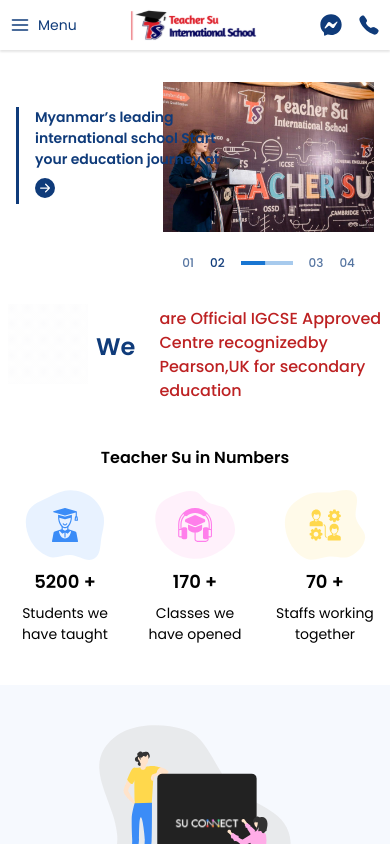
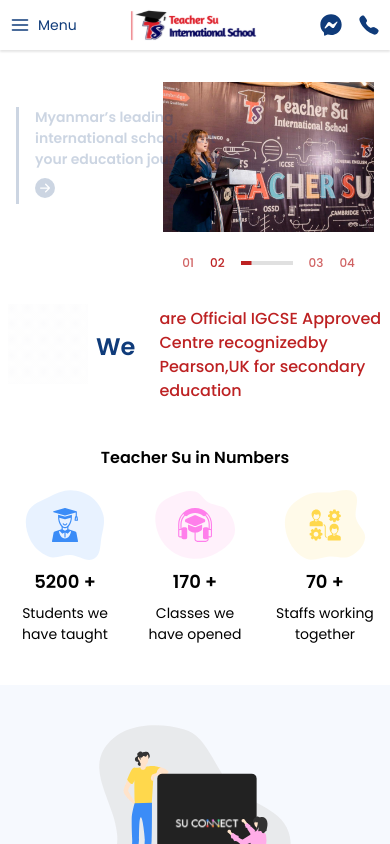
Before and after one commit to ShoonLeiNaing/teachersu-landing, a Next.js app: page / in a window 390 px wide. Shown: the top 844 px of the page. Built offline with nearby package versions, Linux system fonts and the light colour scheme.

Commit message:
color update

```diff
--- a/components/AnimatedHero/animatedHero.module.css
+++ b/components/AnimatedHero/animatedHero.module.css
@@ -3,15 +3,15 @@
 }
 .hero_image {
   /* width: 100%; */
-  /* animation: 5s anim-image ease-out infinite; */
+  /* animation: 4.1s anim-image ease-out infinite; */
   height: 100%;
   z-index: 900;
 }
 .heroText {
-  margin-top: -20%;
+  margin-top: -25%;
   width: 600px;
   /* transition: opacity 2s ease-in; */
-  animation: 4.1s anim-lineUp ease-out infinite;
+  animation: 5s anim-lineUp ease-out infinite;
   z-index: 950;
 }
 .heroSentence {
@@ -20,7 +20,7 @@
 
 @media screen and (max-width: 1200px) {
   .heroText {
-    margin-top: -100px;
+    margin-top: -120px;
     width: 500px;
   }
   .hero_image {
@@ -53,7 +53,7 @@
     font-size: 26px;
   }
   .heroText {
-    margin-top: -70px;
+    margin-top: -90px;
     width: 400px;
   }
   .hero_image {
@@ -142,39 +142,42 @@
   0% {
     transform: scale(1);
   }
-  /* 25% {
-    transform: scale(0.95);
-  } */
+  25% {
+    transform: scale(1);
+  }
   50% {
-    transform: scale(0.9);
+    transform: scale(1);
   }
   /* 75% {
-    transform: scale(0.95);
+    transform: scale(0.9);
   } */
+  75% {
+    transform: scale(0.8);
+  }
 
   100% {
-    transform: scale(1);
+    transform: scale(0.8);
   }
 }
 
-@keyframes anim-lineUp {
+/* @keyframes anim-lineUp {
   0% {
     opacity: 0;
-    transform: translateY(50%);
+    transform: translateY(30%);
   }
   20% {
-    opacity: 0;
-    transform: translateY(20%);
-  }
-  50% {
     opacity: 1;
     transform: translateY(0%);
   }
-  70% {
+  40% {
     opacity: 1;
     transform: translateY(0%);
   }
-  90% {
+  60% {
+    opacity: 1;
+    transform: translateY(0%);
+  }
+  80% {
     opacity: 0;
     transform: translateY(0%);
   }
@@ -183,7 +186,7 @@
     opacity: 0;
     transform: translateY(0%);
   }
-}
+} */
 
 /* @keyframes anim-lineUp {
   0% {
@@ -194,3 +197,27 @@
     opacity: 1;
   }
 } */
+
+@keyframes anim-lineUp {
+  0% {
+    opacity: 0;
+    transform: translateY(30%);
+  }
+  20% {
+    opacity: 0;
+    transform: translateY(0%);
+  }
+  50% {
+    opacity: 1;
+    transform: translateY(0%);
+  }
+  70% {
+    opacity: 1;
+    transform: translateY(0%);
+  }
+
+  100% {
+    opacity: 0;
+    transform: translateY(0%);
+  }
+}
--- a/components/AnimatedHero/index.tsx
+++ b/components/AnimatedHero/index.tsx
@@ -27,7 +27,7 @@
       setProgress((prevProgress) =>
         prevProgress >= 100 ? 0 : prevProgress + 10
       );
-    }, 400);
+    }, 480);
     return () => {
       clearInterval(timer);
     };
@@ -41,7 +41,7 @@
       }
       setIndex(next);
       setProgress(0);
-    }, 4.1 * 1000);
+    }, 5 * 1000);
     console.log(index);
   }, [index, setIndex]);
   return (
@@ -82,9 +82,11 @@
           />
         </Box>
       </Box>
+
       <Box flex="0.5">
         <img src={imagesData[index]} className={styles.hero_image} alt="hero" />
-        <Box display="flex" justifyContent="center" mt={2} color={colors.blue}>
+
+        <Box display="flex" justifyContent="center" mt={2} color={colors.red}>
           <Typography
             px={{ md: 2, sm: 2, xs: 1 }}
             fontSize={{ md: "18px", sm: "14px", xs: "12px" }}
@@ -100,7 +102,14 @@
               marginY="auto"
               px={{ lg: 2, xs: 1 }}
             >
-              <LinearProgress variant="determinate" value={progress} />
+              <LinearProgress
+                sx={{
+                  backgroundColor: colors.paleGrey,
+                  ".MuiLinearProgress-bar": { backgroundColor: colors.red },
+                }}
+                variant="determinate"
+                value={progress}
+              />
             </Box>
           )}
           <Typography
@@ -117,7 +126,14 @@
               marginY="auto"
               px={{ lg: 2, xs: 1 }}
             >
-              <LinearProgress variant="determinate" value={progress} />
+              <LinearProgress
+                sx={{
+                  backgroundColor: colors.paleGrey,
+                  ".MuiLinearProgress-bar": { backgroundColor: colors.red },
+                }}
+                variant="determinate"
+                value={progress}
+              />
             </Box>
           )}
           <Typography
@@ -134,7 +150,14 @@
               marginY="auto"
               px={{ lg: 2, xs: 1 }}
             >
-              <LinearProgress variant="determinate" value={progress} />
+              <LinearProgress
+                sx={{
+                  backgroundColor: colors.paleGrey,
+                  ".MuiLinearProgress-bar": { backgroundColor: colors.red },
+                }}
+                variant="determinate"
+                value={progress}
+              />
             </Box>
           )}
           <Typography
@@ -151,7 +174,14 @@
               marginY="auto"
               px={{ lg: 2, xs: 1 }}
             >
-              <LinearProgress variant="determinate" value={progress} />
+              <LinearProgress
+                sx={{
+                  backgroundColor: colors.paleGrey,
+                  ".MuiLinearProgress-bar": { backgroundColor: colors.red },
+                }}
+                variant="determinate"
+                value={progress}
+              />
             </Box>
           )}
         </Box>
```
